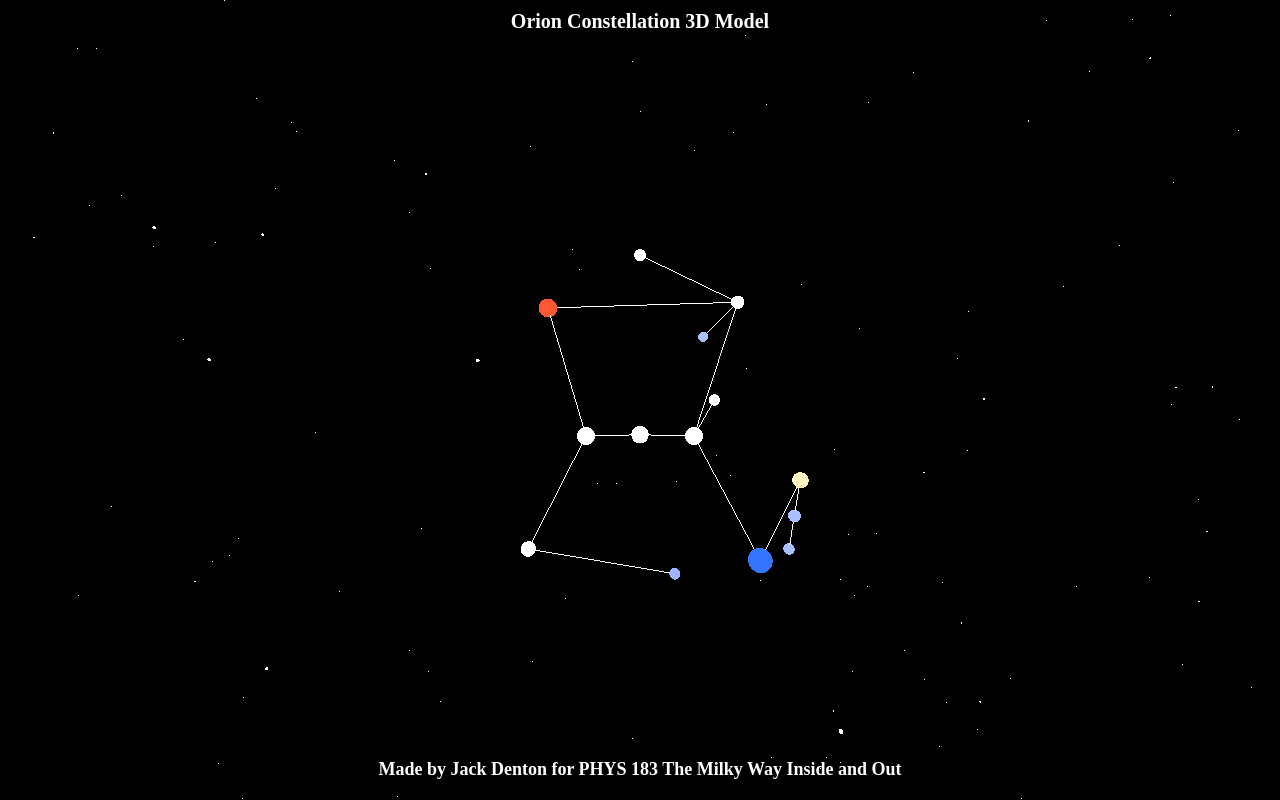
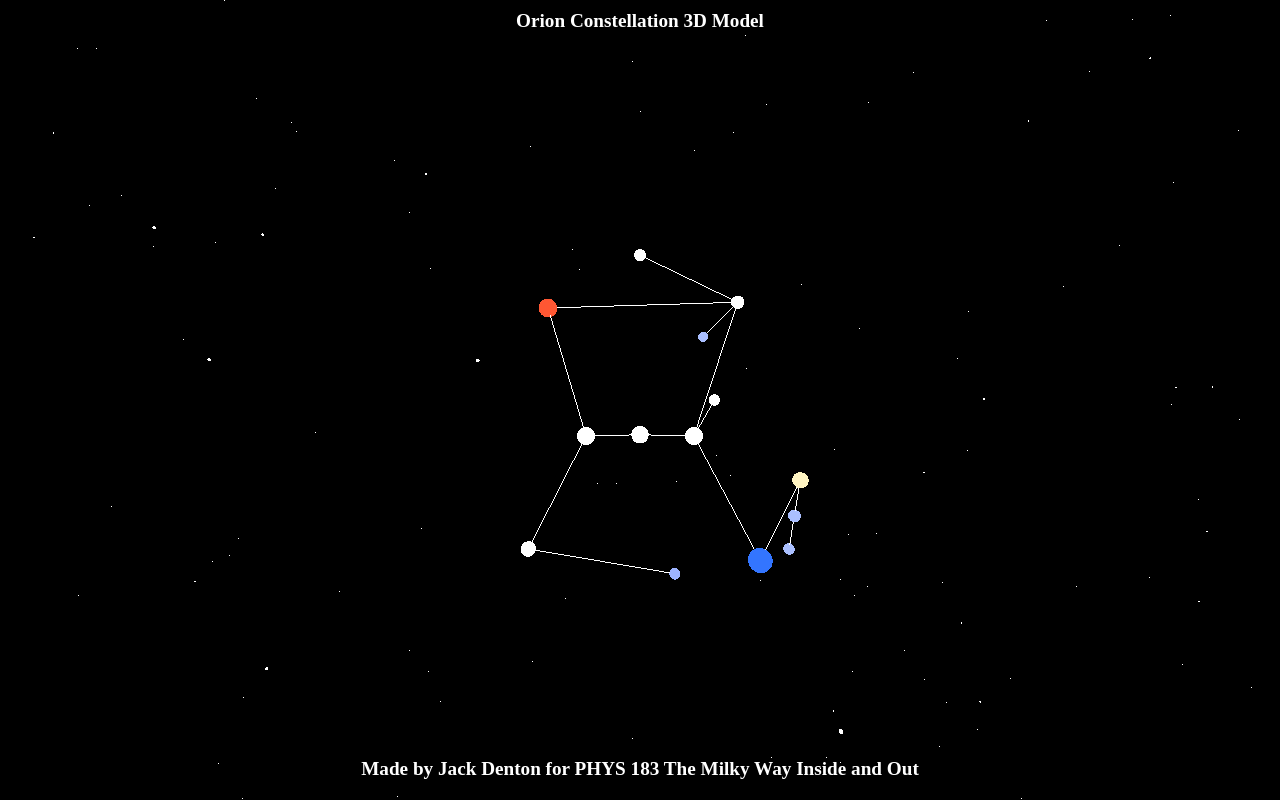
Before and after one commit to Jackdenton21/3D_orions_belt_model, a website built with Vite: page index.html in a window 1280 px wide. Built offline with nearby package versions, Linux system fonts and the light colour scheme; animation ran at ten frames a second.

```diff
--- a/app.js
+++ b/app.js
@@ -94,7 +94,7 @@
 topTextDiv.style.color = 'white';
 topTextDiv.style.zIndex = '1000';
 topTextDiv.style.fontWeight = 'bold'; // Makes the text bold
-topTextDiv.style.fontSize = '20px'; // Increases the font size to 24px
+topTextDiv.style.fontSize = '1.5vw'; // Responsive font size based on viewport width
 document.body.appendChild(topTextDiv);
 
 const textDiv = document.createElement('div');
@@ -107,7 +107,7 @@
 textDiv.style.color = 'white';
 textDiv.style.marginBottom = '10px';
 textDiv.style.fontWeight = 'bold';
-textDiv.style.fontSize = '18px';
+textDiv.style.fontSize = '1.5vw';
 
 
 document.body.appendChild(textDiv);
```
Also changed, not shown: dist/assets/index-_FYRhBL0.js, dist/index.html.
